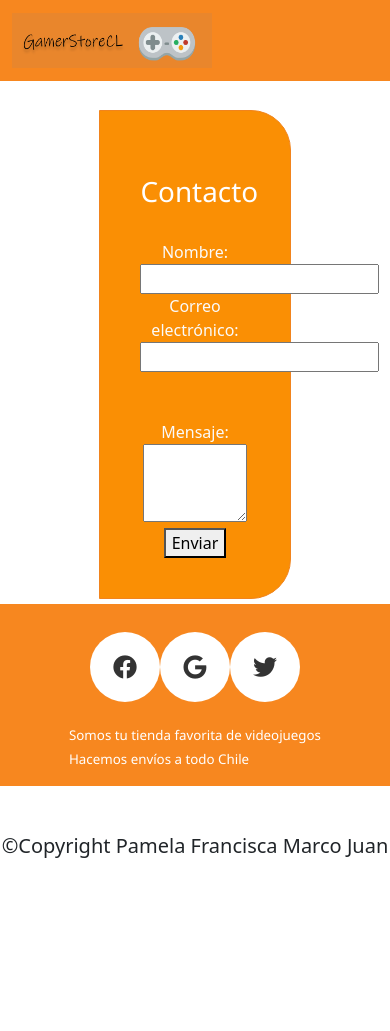
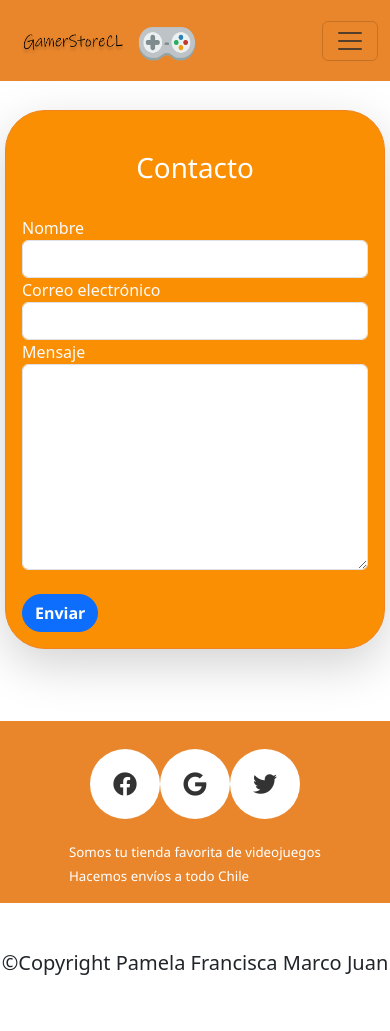
Before and after one commit to JuanmirandaSiromax/gamerstorecl, a Django app: page /contacto/ in a window 390 px wide. Before the commit the page ends 858 px from the top, so only its background shows below. Run offline with Django 4.2, Linux system fonts and the light colour scheme; the visitor is signed in with stand-in values (Sample User, id 1).

Commit message:
Cambios html

```diff
--- a/mientretencion/static/css/estilo.css
+++ b/mientretencion/static/css/estilo.css
@@ -26,6 +26,17 @@ a{
   background-color: #fa8f04;
   color: #fafafa;
   }
+
+  .boxContacto {
+    border-radius: 0px 40px 40px 0px;
+    padding: 40px;
+    border: 1px solid #f1841d;
+    margin: 5px;
+    background-color: #fa8f04;
+    color: #fafafa;
+  }
+
+
   .box3 {
   border-radius: 40px 0px 0px 40px;
   width: 100%;
@@ -128,7 +139,7 @@ a{
 
   .estilo-footer {
     border-radius: 10px;
-    background-color: orange;
+    background-color: #e9862c;
     color: white;
     width: 100%;
     text-align: right;
@@ -312,6 +323,10 @@ a{
   transition: background-color 0.3s ease;
 }
 
+.navbar{
+  background-color: #e9862c !important;
+}
+
 
 .user-icon {
   margin-right: 10px;
--- a/mientretencion/templates/auth/contacto.html
+++ b/mientretencion/templates/auth/contacto.html
@@ -5,12 +5,14 @@
 
 {% block contenido %}
 <br>
-<center>
-<div class="box2">
+<div class="row">
+
+    <div class="col-md-2 col-lg-2 col-xl-3"></div>
+    <div class="col-sm-12 col-md-8 col-lg-8 col-xl-6">
+        <div class="boxContacto shadow-lg p-3 mb-5" style="border-radius: 40px 40px 40px 40px;">
             <br>
             <h1>Contacto</h1>
             <br>
-
             {% if mensaje_exito %}
                 <div class="alert alert-success " role="alert">
                     {{ mensaje_exito }}
@@ -19,28 +21,30 @@
 
             <form action="" method="post">
                 {% csrf_token %}
-        <div>
-        <!-- Campo del nombre -->
-        <label for="nombre">Nombre:</label>
-        <input type="text" id="nombre" name="nombre" required>
-
-        <!-- Campo del correo electrónico -->
-        <label for="correo">Correo electrónico:</label>
-        <input type="email" id="correo" name="correo" required>
+                <div class="form-group">
+                    <label for="nombre">Nombre</label>
+                    <input type="text" class="form-control" id="nombre" >
                   </div>
-        <br>
-        <br>
+                <div class="form-group">
+                  <label for="correo">Correo electrónico</label>
+                  <input type="email" class="form-control" id="correo" aria-describedby="emailHelp">
+                </div>
 
                 <div class="form-group">
-        <label for="mensaje">Mensaje:</label>
-        <textarea id="mensaje" name="mensaje" rows="3" style="width: 95%;" required></textarea>
-
-        <!-- Botón de envío -->
-        <button type="submit" class="boton">Enviar</button>
+                    <label for="mensaje">Mensaje</label>
+                    <textarea id="mensaje" class="form-control" name="mensaje" cols='60' rows='8' required></textarea>
                 </div>
+                <br/>
+                <button type="submit" class="btn btn-primary">Enviar</button>
             </form>
 
         </div>
-</center>
+
+    </div>
+    <div class="col-md-2 col-lg-2 col-xl-3"></div>
+</div>
+<br>
+
+
     <!-- Agrega aquí tu pie de página o enlaces a scripts si es necesario -->
 {% endblock %}
--- a/mientretencion/templates/base.html
+++ b/mientretencion/templates/base.html
@@ -14,13 +14,16 @@
 </head>
 
 <body>
-  <nav class="navbar navbar-expand-lg bg-orange">
+  <nav class="navbar navbar-expand-lg navColor">
     <div class="container">
       <a class="navbar-brand" href="{% url 'home' %}">
         <img src="{% static '/imagenes/logo3.png' %}" alt="" width="200" height="55" style="background: none; border: none;">
       </a>
-      <div class="collapse navbar-collapse" id="navbarText">
-        <ul class="navbar-nav me-auto mb-2 mb-lg-0">
+      <button class="navbar-toggler" type="button" data-toggle="collapse" data-target="#navbarTexto" aria-controls="navbarTexto" aria-expanded="false" aria-label="Toggle navigation">
+        <span class="navbar-toggler-icon"></span>
+      </button>
+      <div class="collapse navbar-collapse" id="navbarTexto">
+        <ul class="navbar-nav mr-auto">
           <li class="nav-item">
             <a class="nav-link active" aria-current="page" href="{% url 'home' %}" style="color: #fff; margin-right: 60px;margin-left: 40px;">Inicio</a>
           </li>
@@ -38,15 +41,12 @@
               <li><a class="dropdown-item" href="{% url 'supervivencia' %}">Supervivencia</a></li>
               <li><a class="dropdown-item" href="{% url 'terror' %}">Terror</a></li>
             </ul>
+            <li class="nav-item">
+              <a class="nav-link active" href="{% url 'contacto' %}" aria-current="page" style="color: #fff; margin-right: 60px;margin-left: 40px;">Contacto</a>
+            </li>
           </li>
-          {% endif %}
-          <li class="nav-item">
-            <a class="nav-link active" aria-current="page" style="color: #fff; margin-right: 60px;margin-left: 40px;">Contacto</a>
-          </li>
-                  <!-- Categorías -->
-          <li class="nav-item">
-               <a class="nav-link" style="color: #fff; margin-right: 60px;"></a>
-          </li>
+            {% endif %}
+
           {% if request.user.is_authenticated and request.user.is_superuser %}
           <li class="nav-item dropdown">
             <a class="nav-link dropdown-toggle" href="#" role="button" data-bs-toggle="dropdown" aria-expanded="false" style="color: #fff; margin-right: 60px;">
```
Also changed, not shown: 1 other file. Lines whose indentation alone changed are shown as unchanged.
